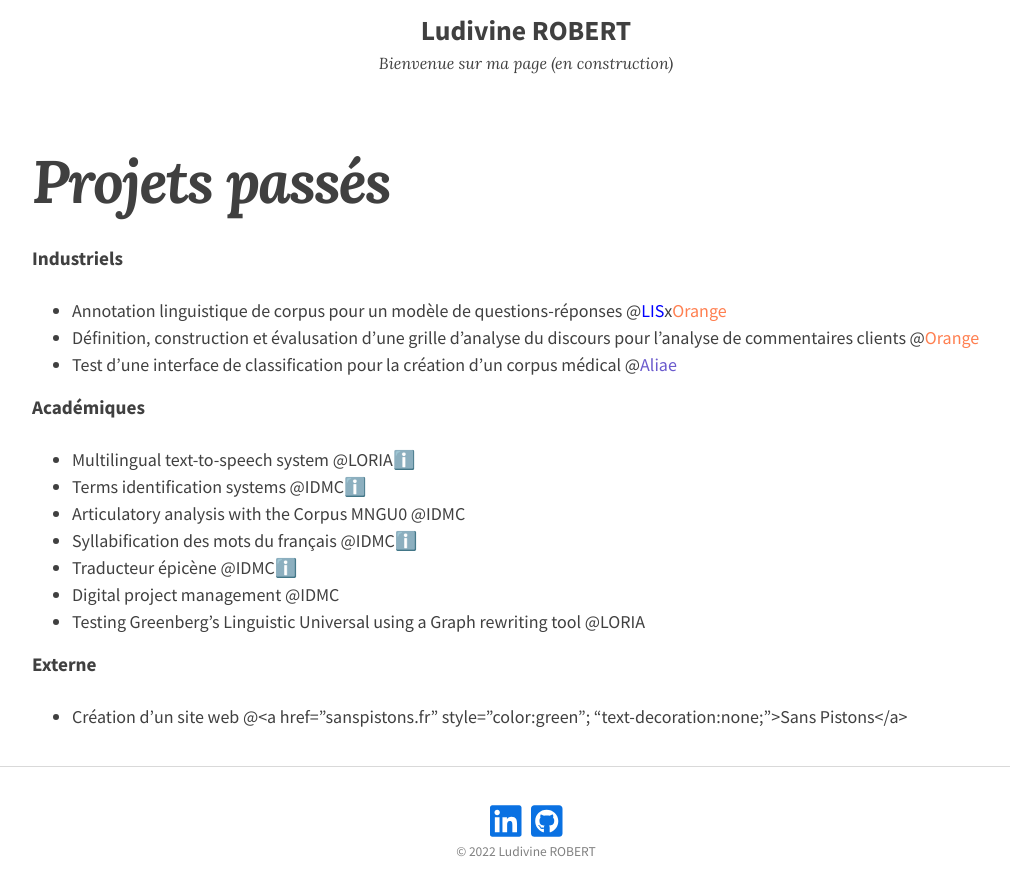
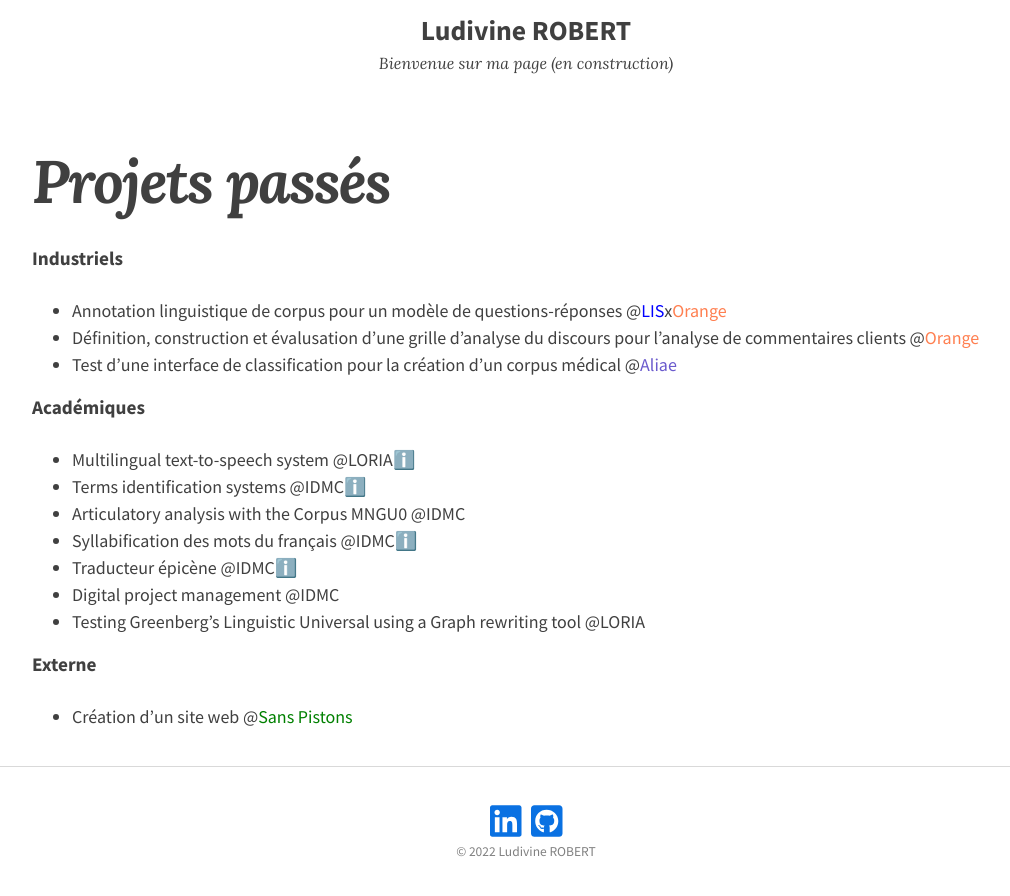
Before and after one commit to ludivinero/ludivinero.github.io, a Jekyll site: the page built from projets.md, in a window 1280 px wide, cut to the strip 221-1155 px from the top of the page. Shown: the top 896 px of the strip, without its empty margins (114-1124 px from the left). Built offline with Jekyll 4.4.1, drawn with Linux system fonts in a browser that asks for light colours; nearby versions of some CDN libraries.

Commit message:
Update projets.md

```diff
--- a/projets.md
+++ b/projets.md
@@ -20,4 +20,4 @@ entries_layout: list
 - Testing Greenberg's Linguistic Universal using a Graph rewriting tool @LORIA
 
 #### Externe
-- Création d'un site web @<a href="sanspistons.fr" style="color:green"; "text-decoration:none;">Sans Pistons</a>
+- Création d'un site web @<a href="https://hellofuture.orange.com/fr/" style="color:green; text-decoration:none;">Sans Pistons</a>
```
